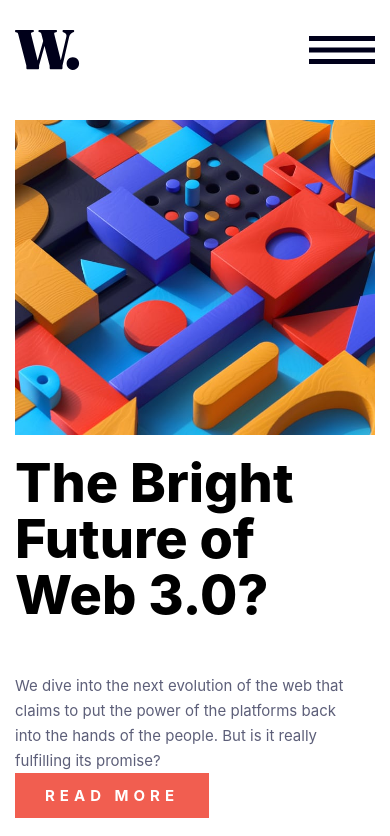
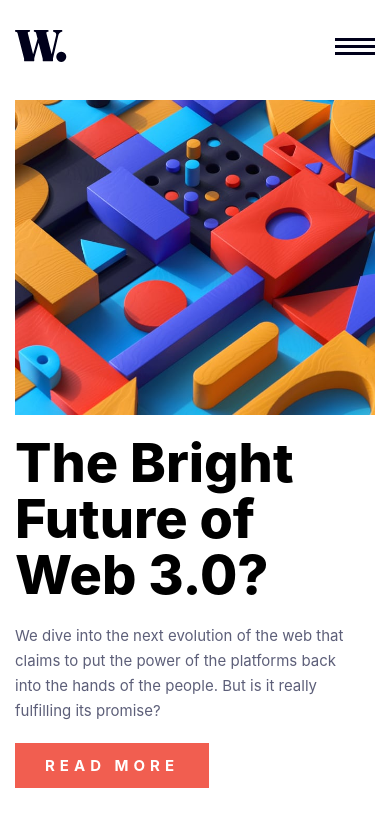
Before and after one commit to RPDJF/fronted-mentor, a plain HTML site: page news-homepage-main/vanilla/index.html in a window 390 px wide. Shown: the top 836 px of the page. Drawn offline with Linux system fonts and the light colour scheme; a web font is replaced by a local one.

Commit message:
Done vanilla news-homepage

```diff
--- a/news-homepage-main/vanilla/assets/css/style.css
+++ b/news-homepage-main/vanilla/assets/css/style.css
@@ -22,6 +22,7 @@ p {
 
 a {
 	text-decoration: none;
+	color: hsl(236, 13%, 42%);
 }
 
 section {
@@ -60,8 +61,7 @@ img {
 
 /* Container */
 #container {
-	margin: 100px auto;
-	padding: 0px 15px;
+	margin: 100px 15px;
 	max-width: 1090px;
 }
 
@@ -262,7 +262,7 @@ nav {
 @media only screen and (max-width: 768px) {
 	/* Global */
 	#container {
-		margin-top: 30px;
+		margin: 30px 15px;
 	}
 
 	.image-full {
@@ -275,13 +275,28 @@ nav {
 
 	/* nav menu */
 	header {
+		position: fixed;
+		top: 0;
+		left: 0px;
+		right: 0px;
+		height: fit-content;
+		margin: 0;
+		background-color: white;
 		justify-content: space-between;
-		margin: 0;
+		align-items: center;
+	}
+
+	#header-logo, .nav-menu-button {
+		margin: 30px 15px;
+		height: 100%;
+	}
+
+	#header-logo {
+		height: 32px;
 	}
 
 	.nav-menu-button {
-		margin: 6px 0;
-		cursor: pointer;
+		width: auto;
 	}
 
 	nav {
@@ -323,6 +338,7 @@ nav {
 	}
 	/* Featured news container */
 	#featured-news {
+		margin-top: 100px;
 		flex-direction: column;
 		gap: 0;
 	}
@@ -333,6 +349,11 @@ nav {
 
 	#headline-article {
 		flex-direction: column;
+		gap: 0;
+	}
+
+	#headline-content {
+		margin-bottom: 20px;
 	}
 
 	#news-container {
```
